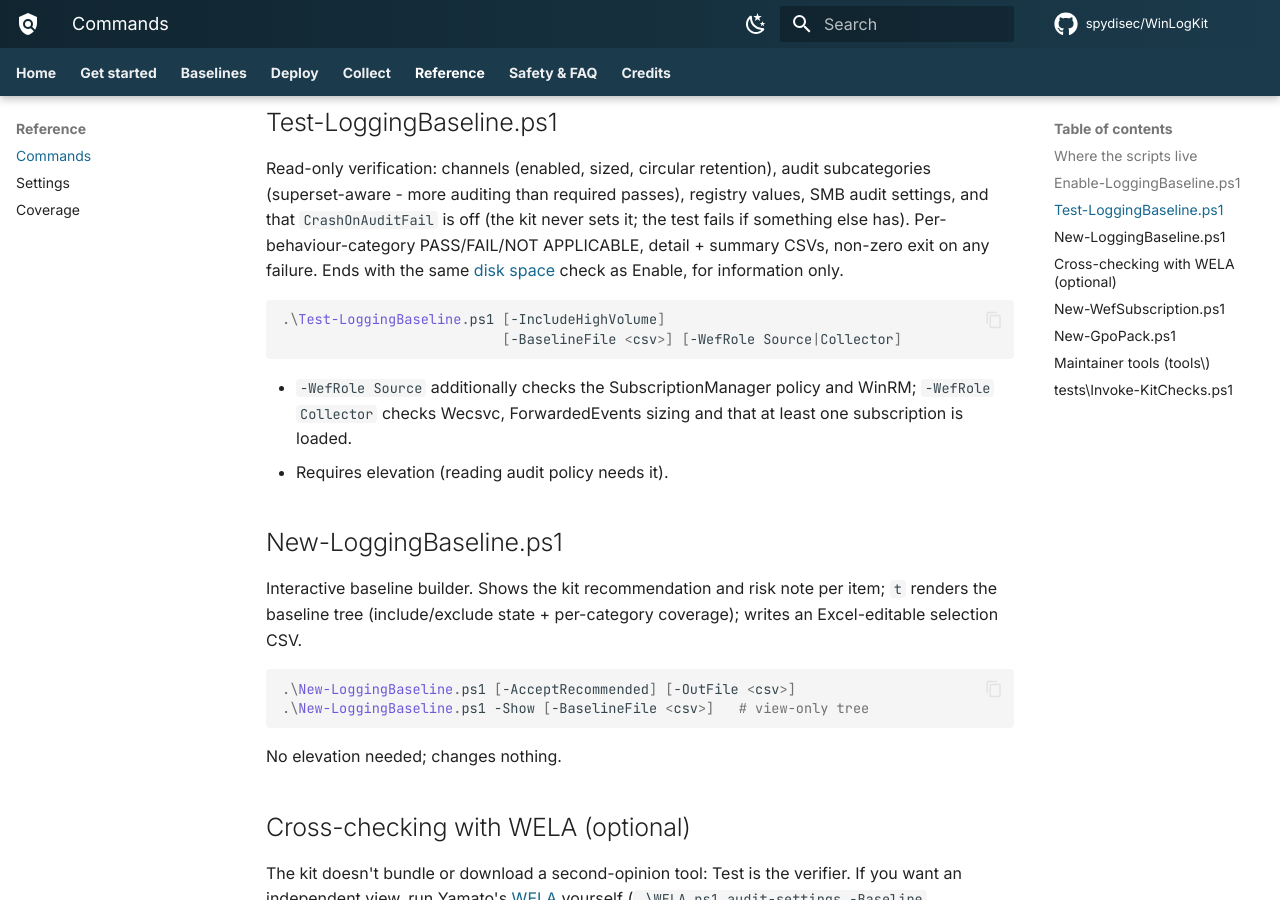
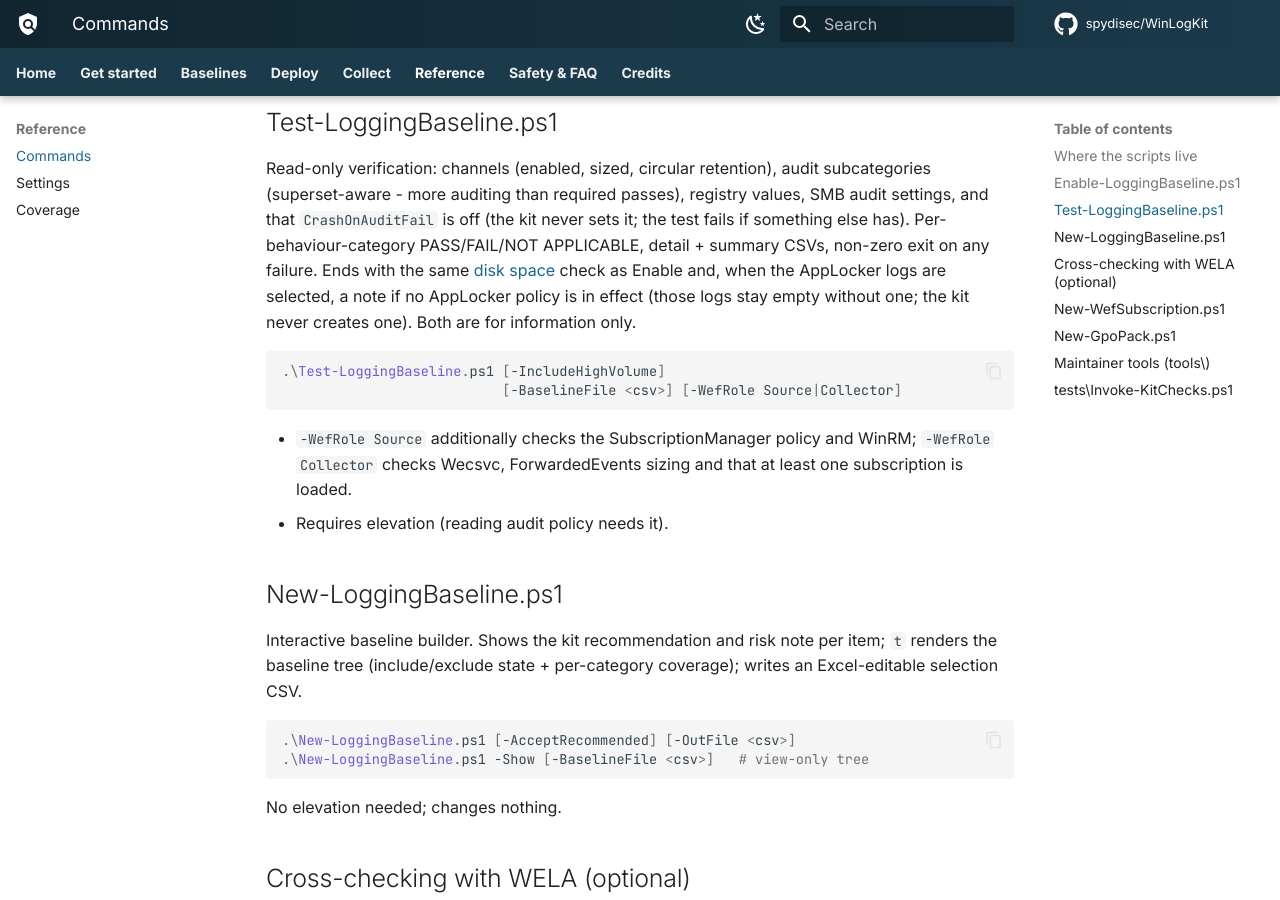
Before and after one commit to spydisec/WinLogKit, an MkDocs documentation site: the page built from docs/commands.md, in a window 1280 px wide and 900 px high, scrolled down 1289 px. Built offline with MkDocs 1.6.1 and Material for MkDocs 9.7.7, drawn with Linux system fonts in a browser that asks for light colours; comment, search, counter and statistics services are not loaded.

Commit message:
Test: note when the AppLocker logs can't record anything (#74) (#81)
When the AppLocker channels are selected, Test now adds an informational
note after the storage check: AppLocker not available on this edition,
no AppLocker policy in effect (the logs will stay empty), or the number
of rules in effect. Read-only (Get-AppLockerPolicy -Effective), never a
FAIL; the kit never creates an AppLocker policy.

Co-authored-by: Claude Opus 5.5 <noreply@anthropic.com>

````diff
--- a/docs/commands.md
+++ b/docs/commands.md
@@ -53,8 +53,10 @@ audit subcategories (superset-aware - more auditing than required passes),
 registry values, SMB audit settings, and that `CrashOnAuditFail` is off
 (the kit never sets it; the test fails if something else has). Per-behaviour-category PASS/FAIL/NOT
 APPLICABLE, detail + summary CSVs, non-zero exit on any failure. Ends
-with the same [disk space](safety.md#disk-space) check as Enable, for
-information only.
+with the same [disk space](safety.md#disk-space) check as Enable and, when
+the AppLocker logs are selected, a note if no AppLocker policy is in effect
+(those logs stay empty without one; the kit never creates one). Both are
+for information only.
 
 ```powershell
 .\Test-LoggingBaseline.ps1 [-IncludeHighVolume]
````
Also changed, not shown: CHANGELOG.md (+1 -0 lines), 2 other files.
